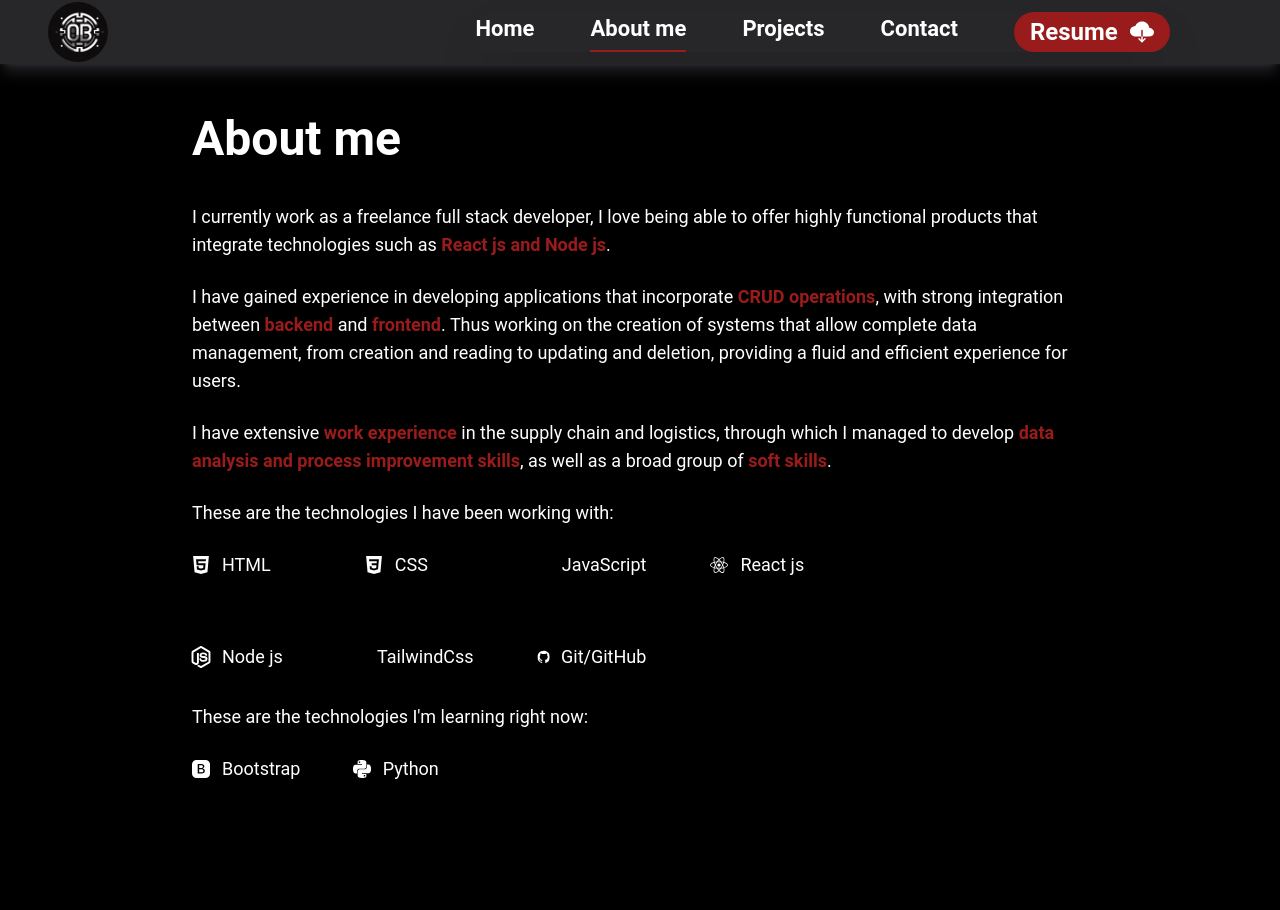
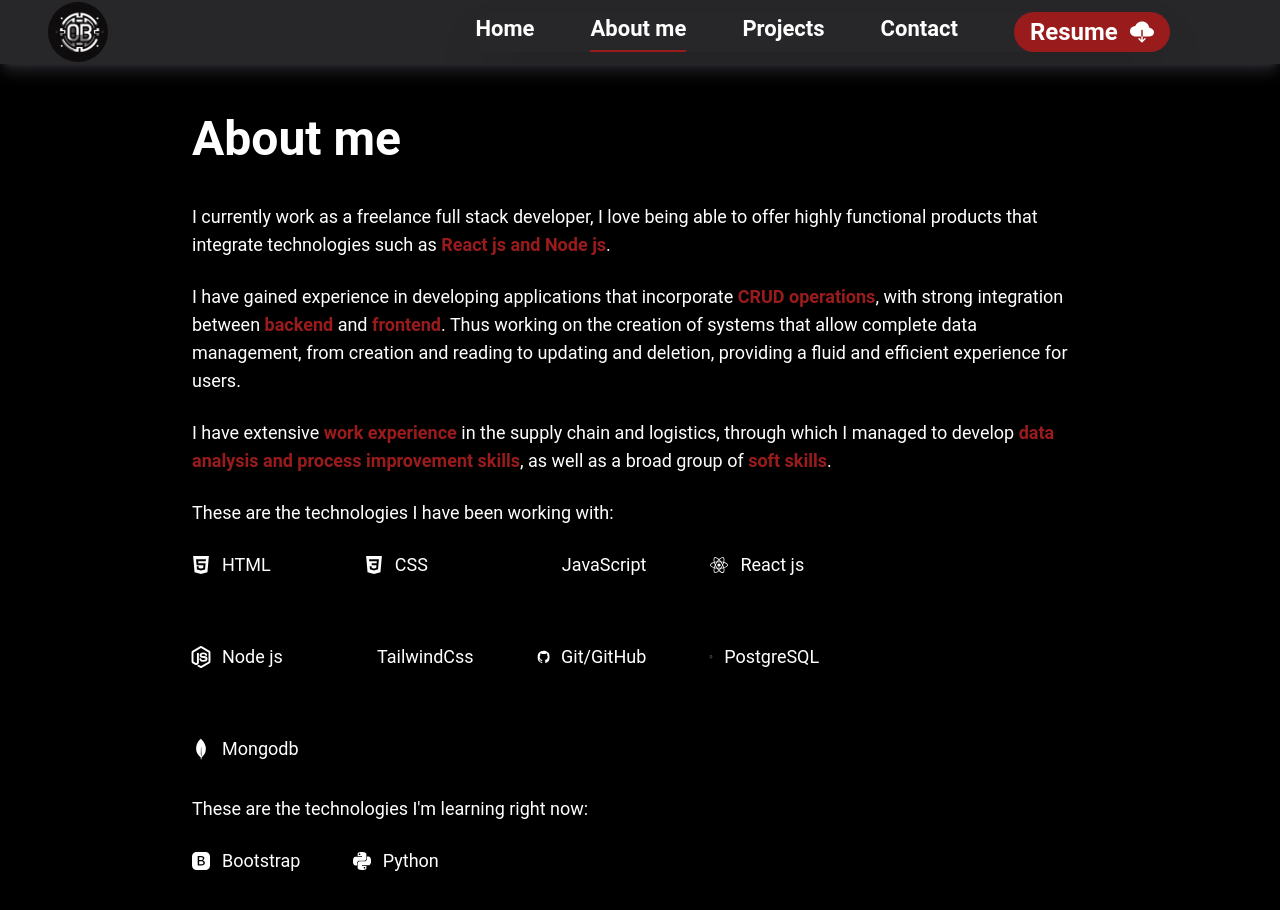
Before and after one commit to ombeltran/portfolio, a React (Create React App) app: page /about in a window 1280 px wide. Shown: the top 910 px of the page. Before the commit the page ends 831 px from the top, so only its background shows below. Built offline with nearby package versions, Linux system fonts and the light colour scheme; some icons are missing.

Commit message:
adding skills

```diff
--- a/src/pages/listSkills.js
+++ b/src/pages/listSkills.js
@@ -6,6 +6,8 @@ import { SiGithub } from "react-icons/si";
 import { BsBootstrapFill } from "react-icons/bs";
 import { SiPython } from "react-icons/si";
 import { Icon } from '@iconify/react';
+import { SiPostgresql } from "react-icons/si";
+import { SiMongodb } from "react-icons/si";
 
 export const skills = [
     {
@@ -36,6 +38,14 @@ export const skills = [
         name: "Git/GitHub",
         icon: <SiGithub className="scale-[110%] my-auto"/>
     },
+    {
+        name: "PostgreSQL",
+        icon: <SiPostgresql className="scale-[170%] my-auto"/>
+    },
+    {
+        name: "Mongodb",
+        icon: <SiMongodb className="scale-[120%] my-auto"/>
+    }
 ];
 
 export const newSkills = [
```
Also changed, not shown: 12 other files (tests, documents, lock files or other folders).
